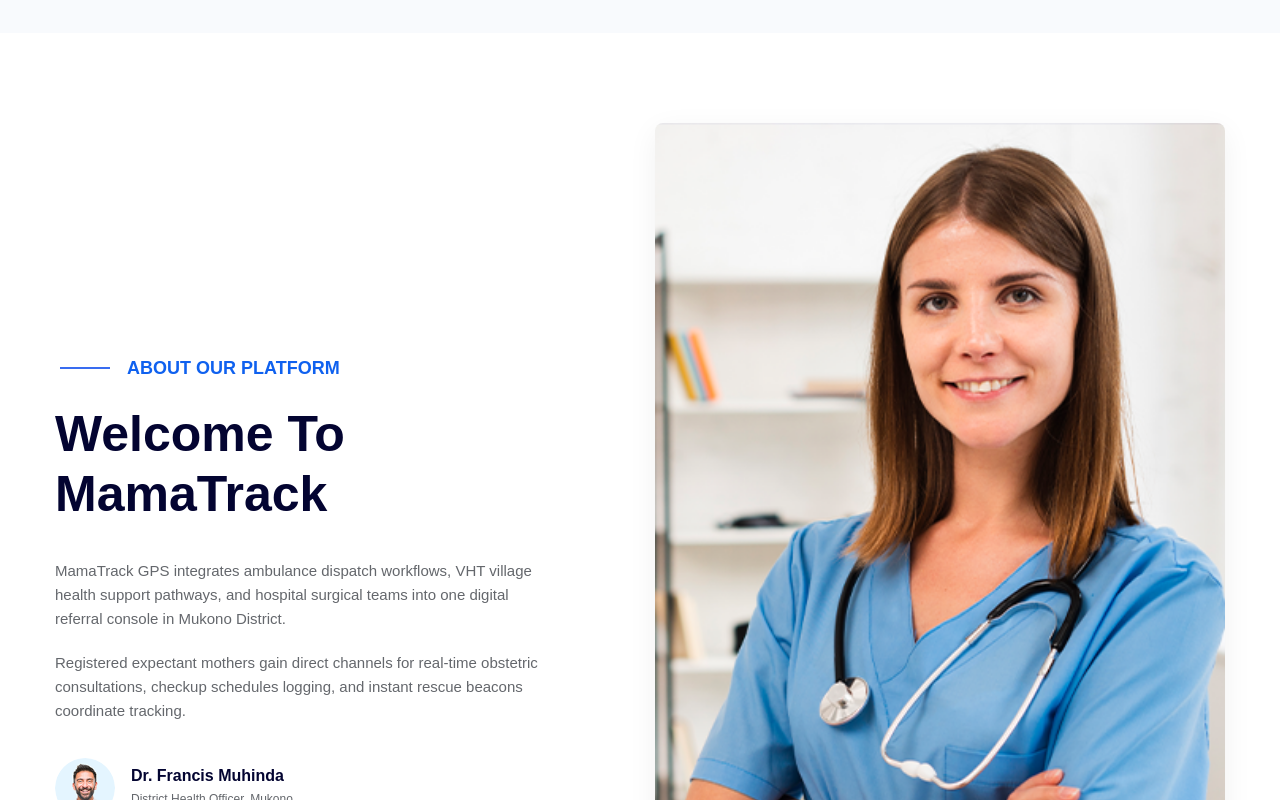
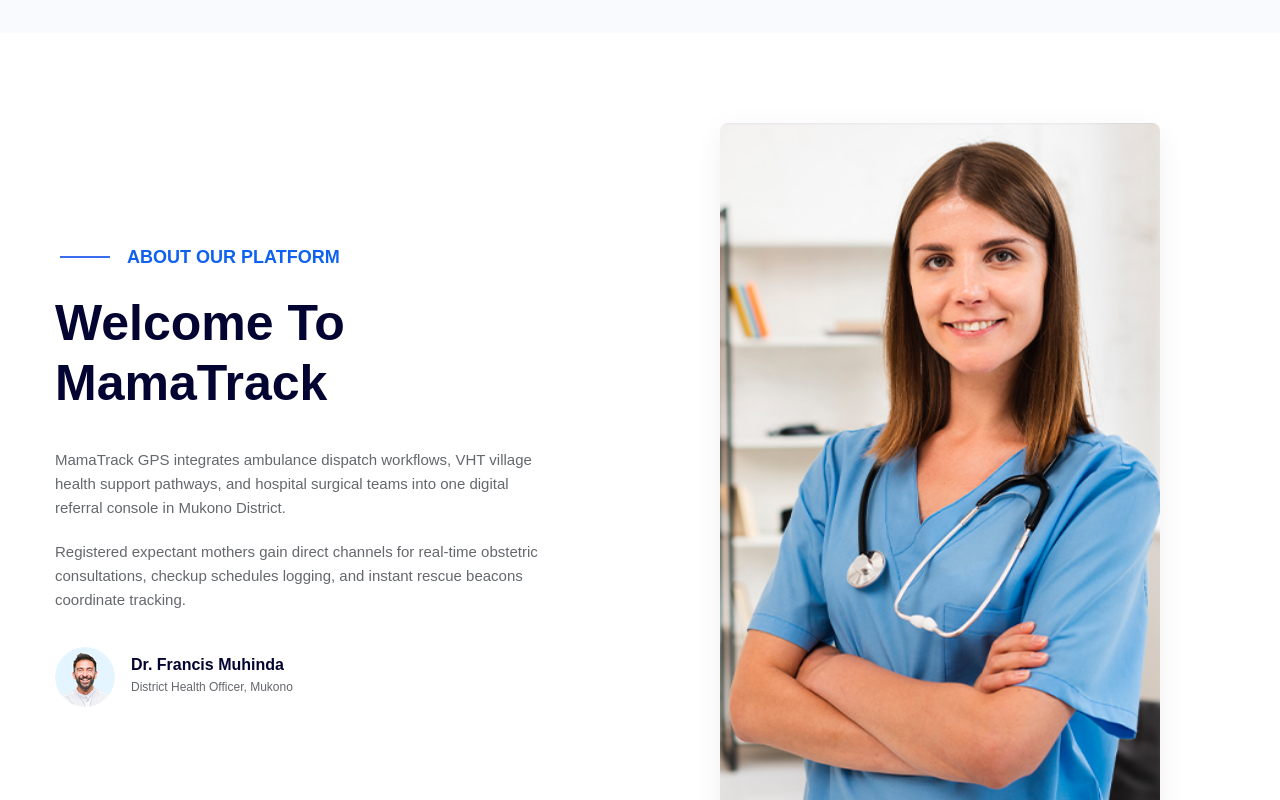
Before and after one commit to Praise1930/my-project1, a React (Vite) app: page / in a window 1280 px wide. Shown: the part 1500-2300 px from the top of the page. Built offline with nearby package versions, Linux system fonts and the light colour scheme; a web font is replaced by a local one.

Commit message:
Override template team-caption background on hover to prevent solid blue flash, and constrain about section image width

```diff
--- a/src/pages/Landing.tsx
+++ b/src/pages/Landing.tsx
@@ -168,7 +168,10 @@ export const Landing: React.FC = () => {
             border-color: rgba(59, 130, 246, 0.45) !important;
             box-shadow: 0 12px 30px rgba(59, 130, 246, 0.12) !important;
           }
-          /* Prevent template hovers from overriding portal text colors */
+          /* Prevent template hovers from overriding portal text and background colors */
+          .portal-hover-card:hover .team-caption {
+            background: #ffffff !important;
+          }
           .portal-hover-card:hover h3 {
             color: inherit !important;
           }
@@ -289,9 +292,9 @@ export const Landing: React.FC = () => {
               </div>
             </div>
 
-            <div className="col-lg-6 col-md-10">
-              <div className="about-img" style={{ display: 'flex', gap: '15px' }}>
-                <img src="/assets/img/gallery/about1.png" alt="Clinical Center" style={{ width: '100%', borderRadius: '8px', boxShadow: '0 8px 30px rgba(0,0,0,0.06)' }} />
+            <div className="col-lg-6 col-md-10" style={{ display: 'flex', justifyContent: 'center', alignItems: 'center' }}>
+              <div className="about-img" style={{ width: '100%' }}>
+                <img src="/assets/img/gallery/about1.png" alt="Clinical Center" style={{ width: '100%', maxWidth: '440px', display: 'block', margin: '0 auto', borderRadius: '8px', boxShadow: '0 8px 30px rgba(0,0,0,0.06)' }} />
               </div>
             </div>
           </div>
```
